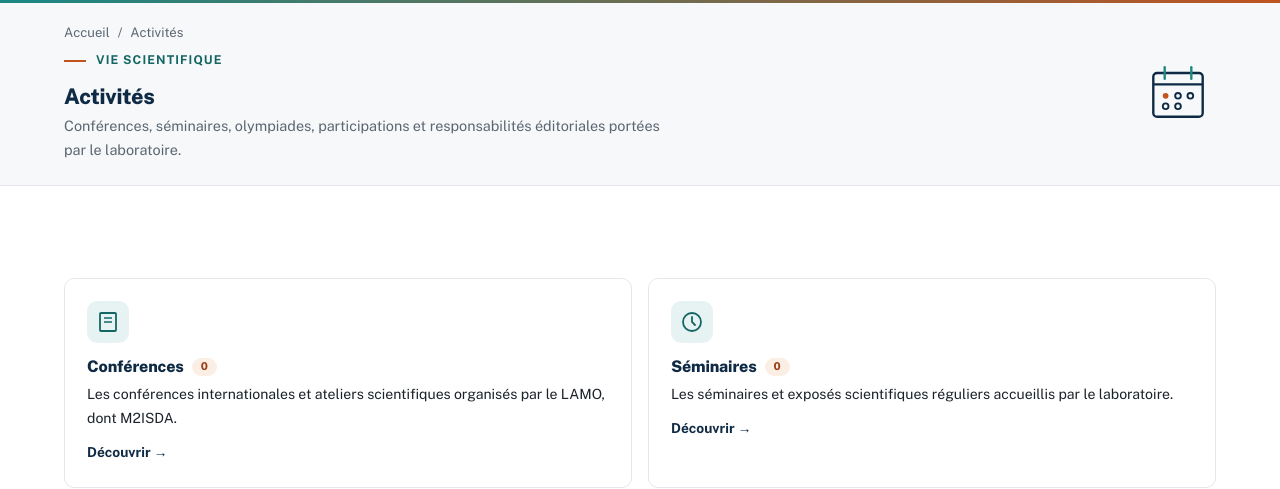
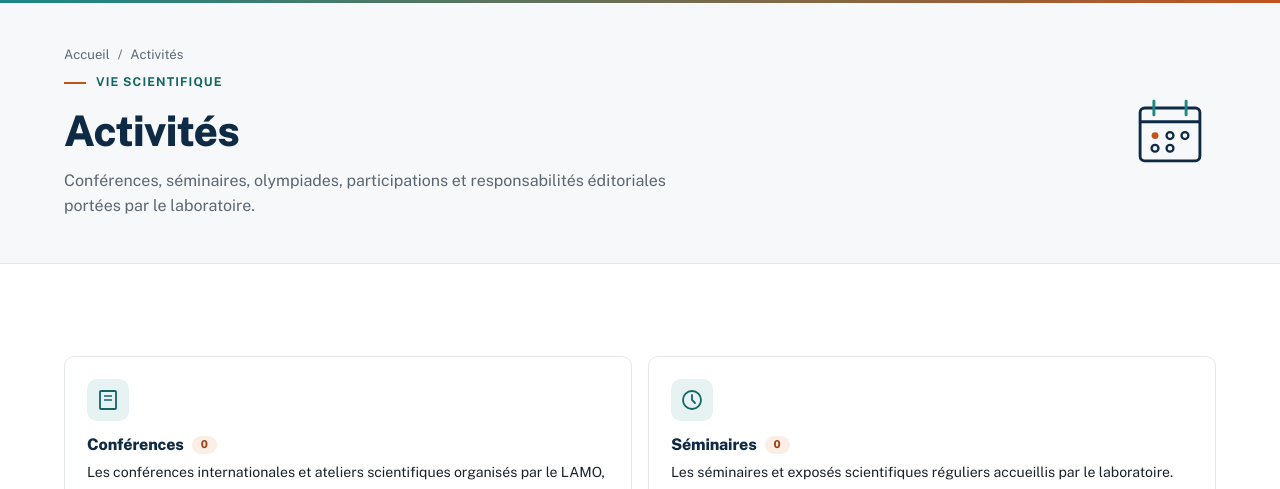
Before and after one commit to laboratoiredjib-lang/lamo, a Django app: page /activites/ in a window 1280 px wide. Shown: the part 89-578 px from the top of the page. Run offline with Django 5.2, Linux system fonts and the light colour scheme; data comes from the database, SQL or seed files in the repository; data that the repository does not hold is empty; parts of the project's set-up code (start-up, migrations or seed data) failed here and were passed over.

Commit message:
Étend la nouvelle échelle typographique à tout le site
.page-header h1 était resté à 1.35rem alors que les h2 de section
montent maintenant jusqu'à 2.55rem : le titre principal de chaque
page interne (utilisé partout sur le site) se retrouvait plus petit
que les sous-titres qui suivent. Corrigé avec le même clamp que les
h2, plus de respiration verticale dans le bandeau, et icône
contextuelle agrandie en conséquence.

Renforce aussi .side-panel (boîte de conclusion utilisée sur 6 pages :
équipes, membres, actualités) avec un accent visuel et plus d'air,
pour rester au niveau du reste du site.

```diff
--- a/lab/static/lab/css/style.css
+++ b/lab/static/lab/css/style.css
@@ -465,7 +465,7 @@ p { margin: 0 0 1em; color: var(--ink); }
 .breadcrumb .sep { margin: 0 8px; }
 
 /* Bannière des pages internes : claire, avec liseré et icône contextuelle */
-.page-header { background: var(--bg-alt); border-bottom: 1px solid var(--line); padding: 22px 0; position: relative; }
+.page-header { background: var(--bg-alt); border-bottom: 1px solid var(--line); padding: 44px 0; position: relative; }
 .page-header::before {
   content: ""; position: absolute; top: 0; left: 0; right: 0; height: 3px;
   background: linear-gradient(90deg, var(--teal), var(--accent), var(--teal));
@@ -480,9 +480,9 @@ p { margin: 0 0 1em; color: var(--ink); }
 .page-header .breadcrumb, .page-header .breadcrumb a { color: var(--muted); }
 .page-header .breadcrumb a:hover { color: var(--accent); }
 .page-header .breadcrumb { margin-bottom: 6px; }
-.page-header h1 { font-size: 1.35rem; margin-bottom: 4px; }
-.page-header p { color: var(--muted); max-width: 620px; margin: 0; font-size: 0.9rem; }
-.page-header-icon { flex-shrink: 0; width: 76px; height: 76px; }
+.page-header h1 { font-size: clamp(1.9rem, 3.3vw, 2.7rem); letter-spacing: -0.015em; margin-bottom: 10px; }
+.page-header p { color: var(--muted); max-width: 620px; margin: 0; font-size: 1rem; line-height: 1.6; }
+.page-header-icon { flex-shrink: 0; width: 92px; height: 92px; }
 .page-header-icon svg { width: 100%; height: 100%; }
 
 /* ---------- Two-column layout (à la page d'accueil de référence) ---------- */
@@ -618,8 +618,8 @@ p { margin: 0 0 1em; color: var(--ink); }
 /* ---------- Secondary two-column blocks (team detail, etc.) ---------- */
 .split { display: grid; grid-template-columns: 1fr 1fr; gap: 40px; align-items: start; }
 .split--profile { grid-template-columns: 1.4fr 1fr; }
-.side-panel { background: var(--bg-alt); border: 1px solid var(--line); border-radius: var(--radius-lg); padding: 26px; }
-.side-panel h4 { font-size: 0.8rem; text-transform: uppercase; letter-spacing: 0.06em; color: var(--navy); margin-bottom: 14px; }
+.side-panel { background: var(--bg-alt); border: 1px solid var(--line); border-left: 4px solid var(--teal); border-radius: 0 var(--radius-lg) var(--radius-lg) 0; padding: 32px 34px; }
+.side-panel h4 { font-size: 0.86rem; text-transform: uppercase; letter-spacing: 0.07em; color: var(--navy); margin-bottom: 16px; }
 .side-panel ul { display: flex; flex-direction: column; gap: 10px; }
 .side-panel li { font-size: 0.9rem; color: var(--ink); padding-left: 18px; position: relative; }
 .side-panel li::before { content: "\25AA"; position: absolute; left: 0; top: 0; color: var(--accent); font-size: 0.75rem; }
```
